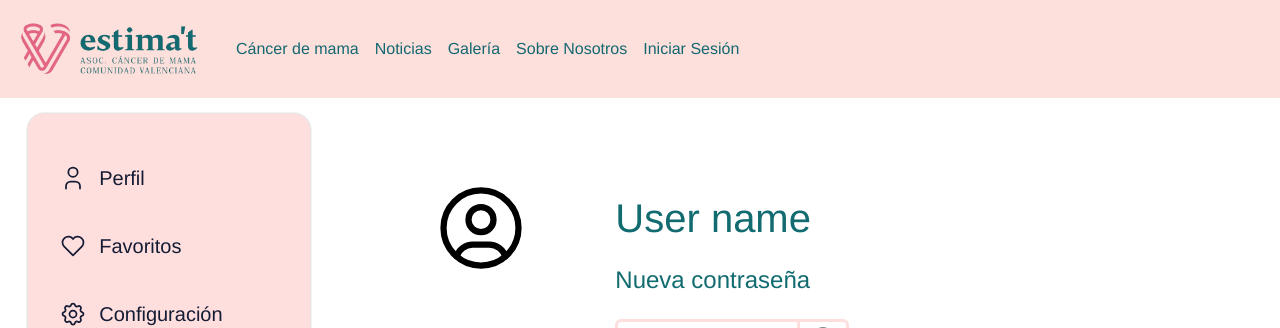
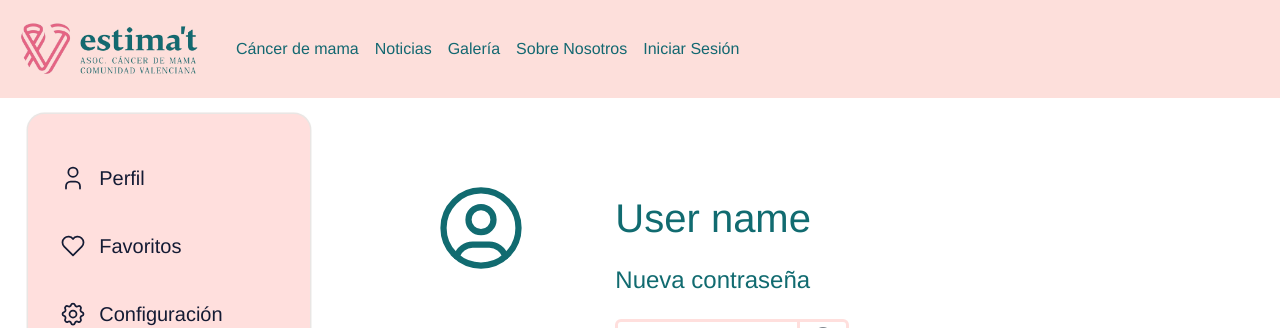
Before and after one commit to nandopiles/Estimat, an Angular app in the folder my-app/: page /profile in a window 1280 px wide. Shown: the top 328 px of the page. Built offline with nearby package versions, Linux system fonts and the light colour scheme.

Commit message:
color del usuario actualizado

```diff
--- a/my-app/src/app/views/perfil/perfil.component.css
+++ b/my-app/src/app/views/perfil/perfil.component.css
@@ -216,7 +216,7 @@
     margin-top: 10vh;
     width: 100px;
     height: 100px;
-    color: black;
+    color: #116B70;
 
 }
 
```
